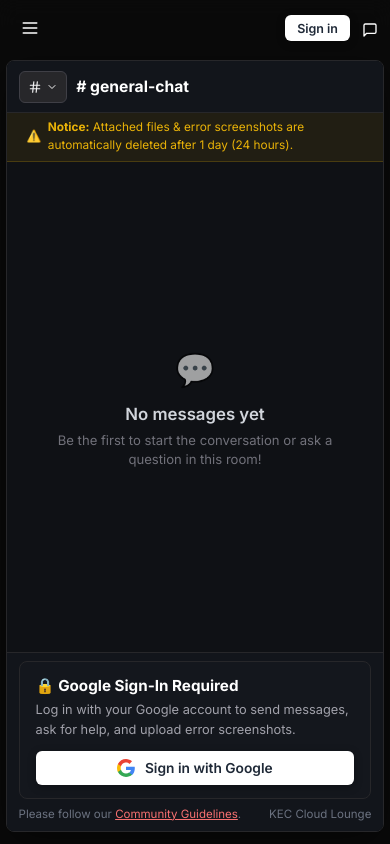
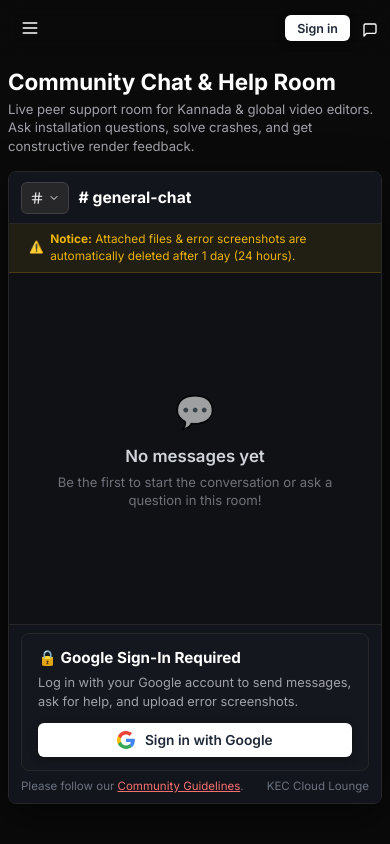
Before and after one commit to gurudeepdeeps/karunadu-editors-club, a plain HTML site: page community-chat.html in a window 390 px wide. Drawn offline with Linux system fonts and the light colour scheme; no server answers.

Commit message:
fix: improve mobile responsive layout and restore title visibility in community chat

```diff
--- a/community-chat.html
+++ b/community-chat.html
@@ -952,53 +952,62 @@
         }
 
         @media (max-width: 650px) {
-            .content-scroll {
-                padding: 4.25rem 0.5rem 1.5rem 0.5rem !important;
-                min-height: auto;
-                height: 100vh;
-                height: 100dvh;
-                box-sizing: border-box;
+            .chat-content-scroll {
+                padding: 4.5rem 0.75rem 2rem 0.75rem !important;
+                min-height: 100vh !important;
+                height: auto !important;
+                overflow-y: auto !important;
+                -webkit-overflow-scrolling: touch !important;
+                display: block !important;
+            }
+
+            .chat-page-container {
                 display: flex;
                 flex-direction: column;
-                overflow: hidden;
-            }
-
-            .chat-page-container {
-                flex: 1;
-                min-height: 0;
+                width: 100%;
+                height: auto;
+            }
+
+            .chat-title-bar {
+                display: block; /* Visible so user sees title and description */
+                margin-bottom: 1rem !important;
+            }
+
+            .chat-title-bar h1 {
+                font-size: 1.4rem !important;
+                line-height: 1.25;
+            }
+
+            .chat-title-bar p {
+                font-size: 0.82rem !important;
+                line-height: 1.4;
+            }
+
+            .mobile-channel-toggle {
+                display: inline-flex;
+            }
+
+            .chat-header-hint {
+                display: none;
+            }
+
+            .chat-app-wrapper {
+                grid-template-columns: 1fr;
+                height: 72vh;
+                height: 72dvh;
+                min-height: 480px;
+                border-radius: 8px;
+            }
+
+            .chat-channels-col {
+                display: none;
+            }
+
+            .chat-main-col {
                 display: flex;
                 flex-direction: column;
                 height: 100%;
-            }
-
-            .chat-title-bar {
-                display: none; /* Hide redundant long header on mobile to maximize chat scroll viewport */
-            }
-
-            .mobile-channel-toggle {
-                display: inline-flex;
-            }
-
-            .chat-header-hint {
-                display: none;
-            }
-
-            .chat-app-wrapper {
-                grid-template-columns: 1fr;
-                flex: 1;
-                min-height: 0;
-                height: 100%;
-                border-radius: 8px;
-            }
-
-            .chat-channels-col {
-                display: none;
-            }
-
-            .chat-main-col {
-                flex: 1;
-                min-height: 0;
-                height: 100%;
+                overflow: hidden;
             }
 
             .chat-header-bar {
@@ -1065,8 +1074,14 @@
         }
 
         @media (max-width: 480px) {
-            .content-scroll {
-                padding: 3.75rem 0.35rem 0.75rem 0.35rem !important;
+            .chat-content-scroll {
+                padding: 4.25rem 0.5rem 2rem 0.5rem !important;
+            }
+
+            .chat-app-wrapper {
+                height: 75vh;
+                height: 75dvh;
+                min-height: 460px;
             }
 
             .msg-attachment-wrap {
@@ -1180,7 +1195,7 @@
             </header>
 
             <!-- Scrollable content wrapper with full vertical control -->
-            <div class="content-scroll" style="padding-top: 4.5rem; padding-bottom: 2rem;">
+            <div class="content-scroll chat-content-scroll">
                 <div class="chat-page-container">
                     <div class="chat-title-bar" style="margin-bottom: 0.75rem;">
                         <h1 style="font-size: 1.75rem; font-weight: 700; color: #fff; margin-bottom: 0.25rem;">
```
